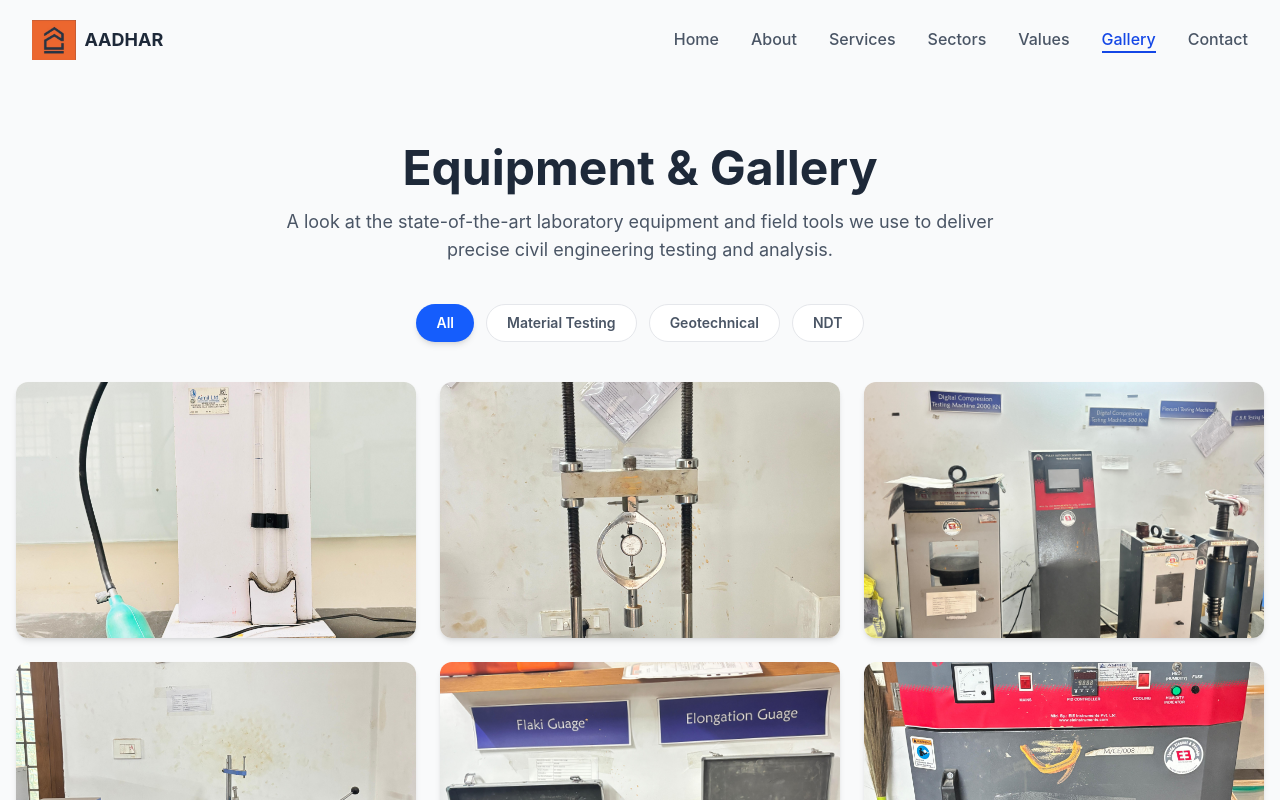
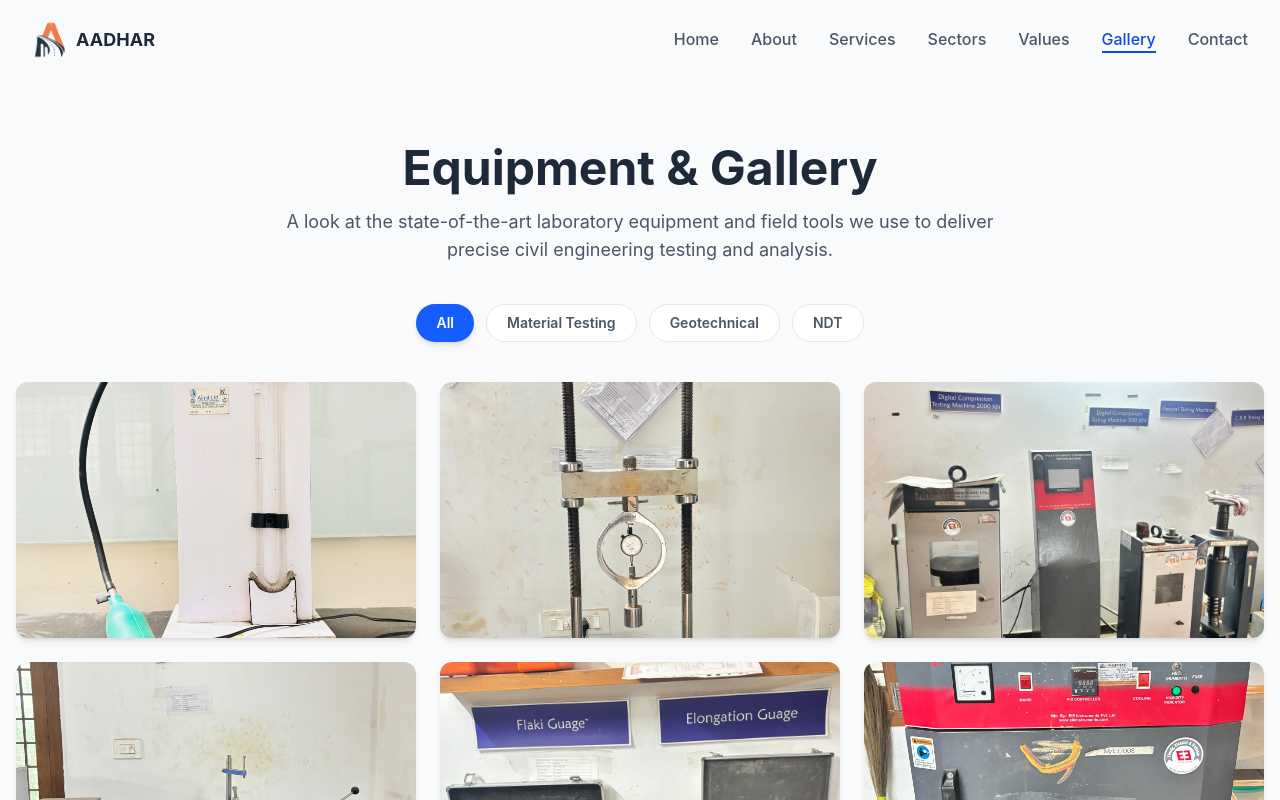
Before and after one commit to nisarahamed1507/Aadhar-civil-consultancy, a React (Vite) app: page /gallery in a window 1280 px wide. Shown: the top 800 px of the page. Built offline with nearby package versions, Linux system fonts and the light colour scheme.

Commit message:
logo updated

```diff
--- a/components/icons/Logo.tsx
+++ b/components/icons/Logo.tsx
@@ -8,7 +8,7 @@ interface LogoProps {
 const Logo: React.FC<LogoProps> = ({ className, light = false }) => {
   return (
     <img
-      src="/assets/images/logo-aadhar.jpeg"
+      src="/assets/images/logo-aadhar.png"
       alt="Aadhar Logo"
       className={className}
     />
```
Also changed, not shown: public/assets/images/logo-aadhar-1.jpeg (renamed from public/assets/images/logo-aadhar.jpeg), public/assets/images/logo-aadhar.png (added).
